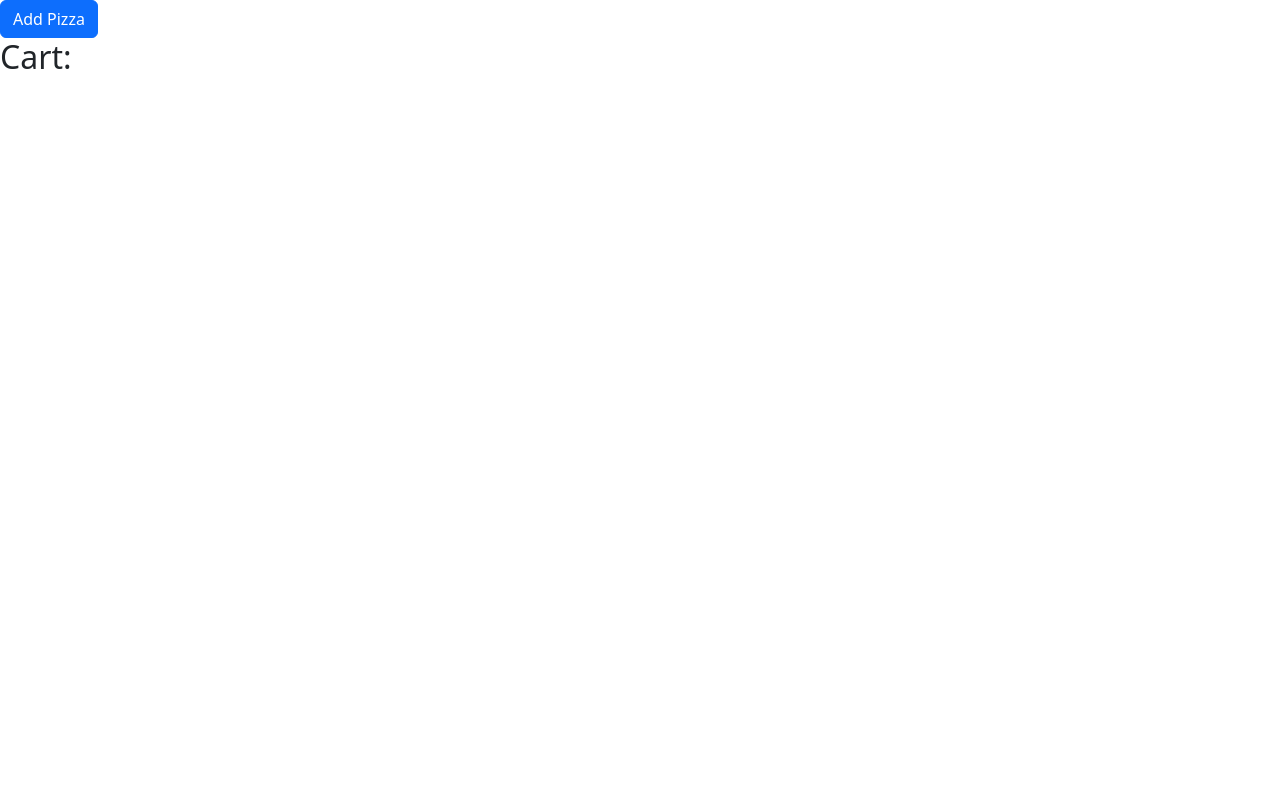
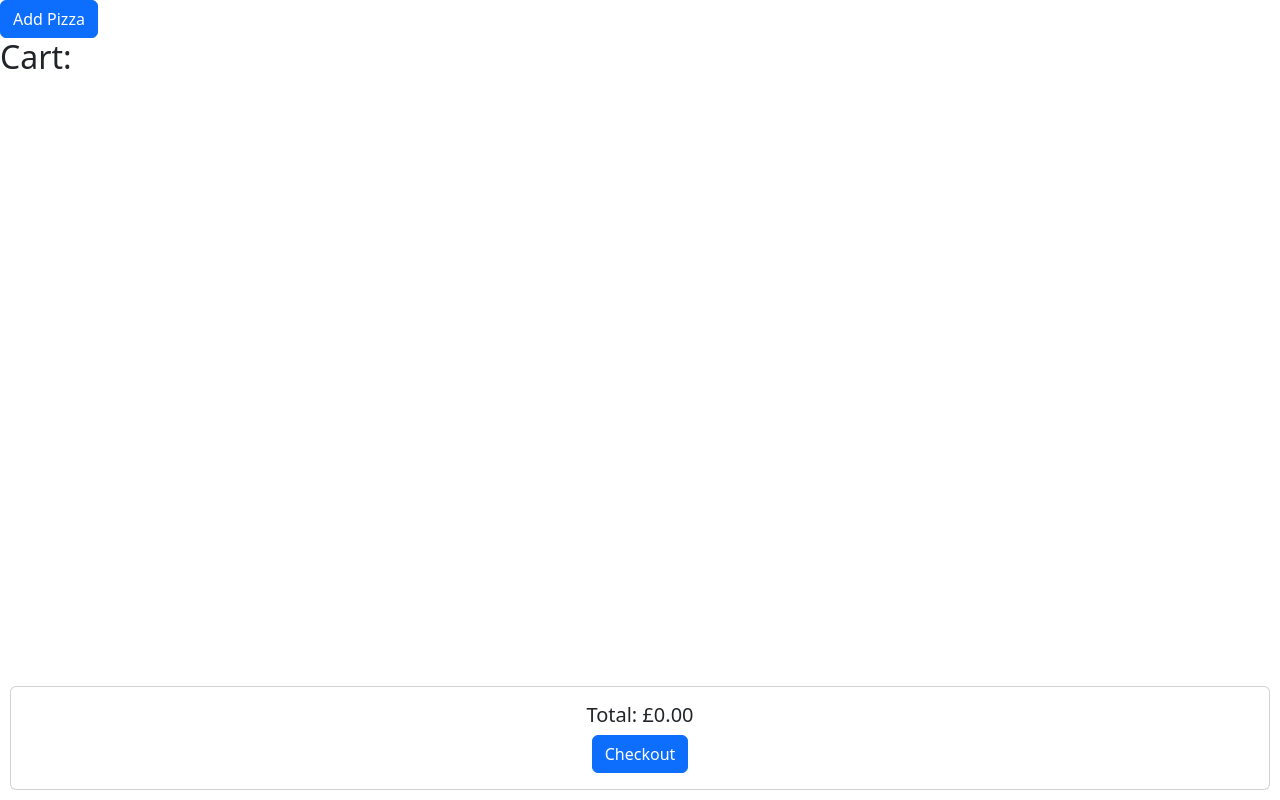
Before and after one commit to lanxeyu/pizza-shop, a React (Vite) app: page / in a window 1280 px wide. Built offline with nearby package versions, Linux system fonts and the light colour scheme.

Commit message:
Added CheckoutFooter component and total price display

```diff
--- a/src/App.jsx
+++ b/src/App.jsx
@@ -2,7 +2,6 @@ import { Cart } from "./pages";
 import 'bootstrap/dist/css/bootstrap.min.css';
 
 function App() {
-
 
   return (
     <>
--- /dev/null
+++ b/src/components/CheckoutFooter/index.jsx
@@ -0,0 +1,21 @@
+import PropTypes from 'prop-types';
+import Button from 'react-bootstrap/Button';
+import Card from 'react-bootstrap/Card';
+
+const CheckoutFooter = ({ totalCartPrice }) => {
+    console.log('CheckoutFooter', totalCartPrice)
+    return (
+      <Card className="text-center">
+        <Card.Body>
+          <Card.Title>Total: £{totalCartPrice.toFixed(2)}</Card.Title>
+          <Button variant="primary">Checkout</Button>
+        </Card.Body>
+      </Card>
+    );
+  }
+
+CheckoutFooter.propTypes = {
+    totalCartPrice: PropTypes.number.isRequired
+};
+
+export default CheckoutFooter;
--- a/src/components/index.js
+++ b/src/components/index.js
@@ -1 +1,2 @@
-export { default as Edit } from "./Edit";
+export { default as EditPizza } from "./EditPizza";
+export { default as CheckoutFooter } from "./CheckoutFooter";
--- a/src/pages/Cart/index.jsx
+++ b/src/pages/Cart/index.jsx
@@ -1,11 +1,13 @@
 import { useState } from 'react';
 import { Pizza } from '../../lib/pizza';
-import { Edit } from '../../components';
+import { CheckoutFooter, EditPizza } from '../../components';
 import Button from 'react-bootstrap/Button';
 import CloseButton from 'react-bootstrap/CloseButton';
 import Modal from 'react-bootstrap/Modal';
+import './style.css'
 
 function Cart() {
+
   const [cart, setCart] = useState([]);
   const [show, setShowEditModal] = useState([]);
   const [selectedPizzaIndex, setSelectedPizzaIndex] = useState(null);
@@ -47,14 +49,17 @@ function Cart() {
     });
   }
 
+  const totalCartPrice = cart.reduce((total, pizza) => total + parseFloat(pizza.getPizzaDetails().pizzaPrice), 0);
+  console.log('Cart', totalCartPrice)
+
   return (
     <>
       <Button onClick={handleAddPizza}>Add Pizza</Button>
 
-      <div>
+      <div className='cart'>
         <h2>Cart:</h2>
 
-        {/* Pizza list */}
+        {/* Dynamically generate pizza list */}
         {cart.map((pizza, index) => (
           <div key={index}>
             <h3>Pizza {pizza.name}</h3>
@@ -63,11 +68,8 @@ function Cart() {
             {/* Edit pizza modal */}
             <Button onClick={() => handleShowEditModal(index)}>Edit</Button>
             <Modal show={show[index]} onHide={handleClose} backdrop="static" keyboard={false}>
-              <Modal.Header>
-                <Modal.Title>Edit this pizza</Modal.Title>
-              </Modal.Header>
               <Modal.Body>
-                <Edit pizza={pizza}></Edit>
+                <EditPizza pizza={pizza}></EditPizza>
               </Modal.Body>
               <Modal.Footer>
                 <Button onClick={handleClose}>Save</Button>
@@ -81,8 +83,11 @@ function Cart() {
             <CloseButton onClick={() => removeFromCart(index)} />
           </div>
         ))}
+      </div>
 
 
+      <div className='checkoutFooter'>
+        <CheckoutFooter totalCartPrice={totalCartPrice}/>
       </div>
     </>
   );
--- /dev/null
+++ b/src/pages/Cart/style.css
@@ -0,0 +1,11 @@
+.cart {
+    margin-bottom: 100px;
+}
+
+.checkoutFooter {
+    position: fixed;
+    bottom: 0;
+    width: 100%;
+    z-index: 100;
+    padding: 10px;
+}
--- /dev/null
+++ b/src/pages/Checkout/index.jsx
@@ -0,0 +1,7 @@
+const Checkout = () => {
+  return (
+    <div>Checkout</div>
+  )
+}
+
+export default Checkout
--- a/src/pages/index.js
+++ b/src/pages/index.js
@@ -1 +1,2 @@
 export { default as Cart } from "./Cart";
+export { default as Checkout } from "./Checkout";
```
Also changed, not shown: src/components/EditPizza/index.jsx (renamed from src/components/Edit/index.jsx, +4 -4 lines).
